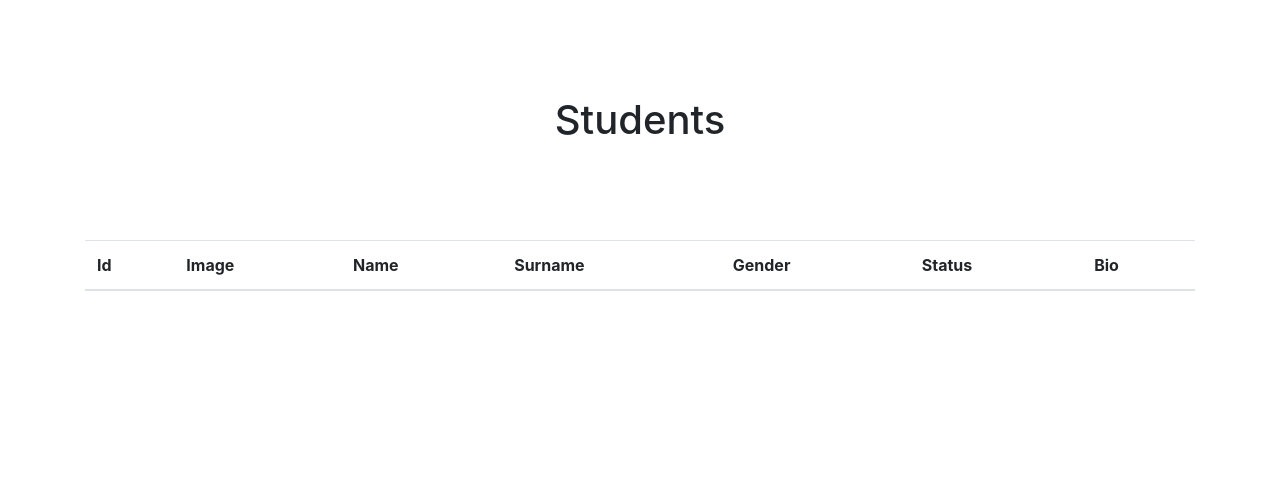
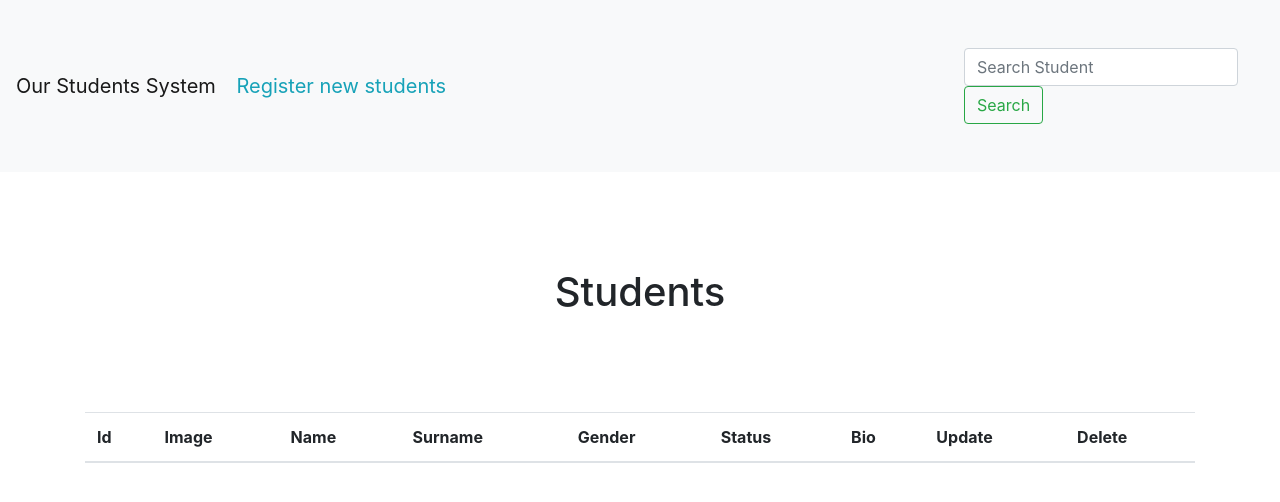
Before and after one commit to k4rimDev/Flask-Students, a Flask app: page /students in a window 1280 px wide. Shown: the top 502 px of the page. Run offline with Flask 3, Linux system fonts and the light colour scheme; lists and menus that the app fills with data are empty; some libraries are stand-ins or nearby versions.

Commit message:
:sparkles: Change crud

```diff
--- a/controllers.py
+++ b/controllers.py
@@ -1,16 +1,117 @@
-from flask import render_template
+from flask import render_template, request
 
 from app import app
 from models import Students
+from extensions import db
+
+from sqlalchemy import or_
 
 
 @app.route("/students")
 def students():
-    students = Students.query.filter_by(status="active")
-    return render_template("students.html", students=students)
+    student_count:int = None
+    q:str = None
+    students = Students.query.order_by(Students.name.desc())
+    if request.args.get("q"):
+        q = request.args.get("q")
+        q = "%{q}%".format(q=q)
+        students = Students.query.filter(or_(Students.name.like(q),
+                                             Students.surname.like(q),
+                                             Students.bio.like(q),
+                                             Students.id > 24)).all()
+
+
+        student_count = len(students)
+        q = q[1:len(q) - 1]
+    return render_template("students.html", students=students,
+                                            student_count=student_count,
+                                            q=q)
 
 
 @app.route("/students/<int:id>")
 def student_detail(id):
-    student = Students.query.get(id)
+    student = db.get_or_404(Students, id)
+
+    # student.view_count += 1
+    # db.session.commit()
+
     return render_template("student_detail.html", student=student)
+
+
+@app.route("/students/create", methods=['GET', 'POST'])
+def create_student():
+
+    message: str = None
+
+    if request.method == "POST":
+        student = Students(
+            name = request.form["name"],
+            surname = request.form["surname"],
+            gender = request.form["gender"],
+            status = request.form["status"],
+            bio = request.form["bio"],
+        )
+        student.save()
+
+        message = "User is created with successfully!"
+
+    return render_template("create_student.html", message = message)
+
+
+@app.route("/students/update/<int:id>", methods=['GET', 'POST'])
+def update_student(id):
+    student = Students.query.filter_by(id=id)
+    message: str = None
+    if request.method == "POST":
+
+        # new_student = Students(
+            # name = request.form["name"],
+            # surname = request.form["surname"],
+            # gender = request.form["gender"],
+            # status = request.form["status"],
+            # bio = request.form["bio"],
+        # )
+        # new_student.save()
+
+        # student = new_student
+
+        # student.name = request.form["name"]
+        # student.surname = request.form["surname"]
+        # student.gender = request.form["gender"]
+        # student.status = request.form["status"]
+        # student.bio = request.form["bio"]
+
+        # student.data = {
+        #     "name": request.form["name"],
+        #     "surname": request.form["surname"],
+        #     "gender": request.form["gender"],
+        #     "status": request.form["status"],
+        #     "bio": request.form["bio"],
+        # }
+
+        Students.query.filter_by(id=id).update(dict(name = request.form["name"],
+                                                    surname = request.form["surname"],
+                                                    gender = request.form["gender"],
+                                                    status = request.form["status"],
+                                                    bio = request.form["bio"],))
+        db.session.commit()
+
+        message = "User is updated with successfully!"
+        return render_template("update_student.html", student=student, message=message)
+
+    return render_template("update_student.html", student=student[0], message=message)
+
+
+@app.route("/students/delete/<int:id>", methods=['GET', 'POST'])
+def delete_student(id):
+    # Method 1
+    # db.session.delete(student)
+    # db.session.commit()
+    message:str = None
+
+    # Method 2
+    if request.method == "POST":
+        Students.query.filter_by(id=id).delete()
+        db.session.commit()
+        message = "User with {id} deleted".format(id=id)
+    return render_template("delete.html", message=message)
--- /dev/null
+++ b/templates/_partials/nav.html
@@ -0,0 +1,13 @@
+<nav class="navbar navbar-expand-lg navbar-light bg-light mb-5 py-5 d-flex justify-content-between">
+    <div>
+      <a class="navbar-brand" href="{{ url_for('students') }}">Our Students System</a>
+      <a class="navbar-brand text-info" href="{{ url_for('create_student') }}">Register new students</a>
+    </div>
+
+    <div style="max-width: 300px;" class="collapse navbar-collapse" id="navbarSupportedContent">
+      <form class="form-inline my-2 my-lg-0" method="GET" action="{{ url_for("students") }}">
+        <input class="form-control mr-sm-2" type="text" name="q" {% if q %}value="{{ q }}"{% endif %} placeholder="Search Student" aria-label="Search">
+        <button class="btn btn-outline-success my-2 my-sm-0" type="submit">Search</button>
+      </form>
+    </div>
+</nav>
--- a/templates/base.html
+++ b/templates/base.html
@@ -7,6 +7,9 @@
     <title>Students App</title>
 </head>
 <body>
+
+    {% include '_partials/nav.html' %}
+
     {% block content %}{% endblock content %}
 
     <script src="https://code.jquery.com/jquery-3.2.1.slim.min.js" integrity="sha384-KJ3o2DKtIkvYIK3UENzmM7KCkRr/rE9/Qpg6aAZGJwFDMVNA/GpGFF93hXpG5KkN" crossorigin="anonymous"></script>
--- a/templates/students.html
+++ b/templates/students.html
@@ -1,8 +1,12 @@
 {% extends 'base.html' %}
 {% block content %}
   <div class="container">
+
     <h1 class="py-5 my-5 text-center">Students</h1>
     <table class="table">
+      {% if student_count %}
+        <p>{{ student_count }} students founded!</p>
+      {% endif %}
       <thead>
         <tr>
           <th scope="col">Id</th>
@@ -12,18 +16,22 @@
           <th scope="col">Gender</th>
           <th scope="col">Status</th>
           <th scope="col">Bio</th>
+          <th scope="col">Update</th>
+          <th scope="col">Delete</th>
         </tr>
       </thead>
       <tbody>
         {% for i in students %}
           <tr>
             <th scope="row"><a href="/students/{{ i.id }}">{{ i.id }}</a></th>
-            <td><img style="width: 120px; height: 80px;" src="{{ i.image }}" alt=""></td>
+            <td><img style="width: 120px; height: 80px;" src="{% if i.image == "some image path" %}https://img.freepik.com/premium-vector/anonymous-user-circle-icon-vector-illustration-flat-style-with-long-shadow_520826-1931.jpg{% else %}{{ i.image }}{% endif %}" alt=""></td>
             <td>{{ i.name }}</td>
             <td>{{ i.surname }}</td>
             <td>{{ i.gender }}</td>
             <td>{{ i.status }}</td>
             <td>{{ i.bio }}</td>
+            <td><a href="{{ url_for('update_student', id=i.id) }}">update me</a></td>
+            <td><a href="{{ url_for('delete_student', id=i.id) }}">delete me</a></td>
           </tr>
         {% endfor %}
       </tbody>
```
Also changed, not shown: migrations/versions/70c9feb04d92_.py (deleted, +0 -32 lines), migrations/versions/d6729a56f925_.py (renamed from migrations/versions/85fd6d926bea_.py, +15 -5 lines), migrations/versions/e9bd83c9872d_.py (deleted, +0 -32 lines), models.py (+19 -1 lines), templates/create_student.html (added, +35 -0 lines), templates/delete.html (added, +13 -0 lines), templates/update_student.html (added, +33 -0 lines).
